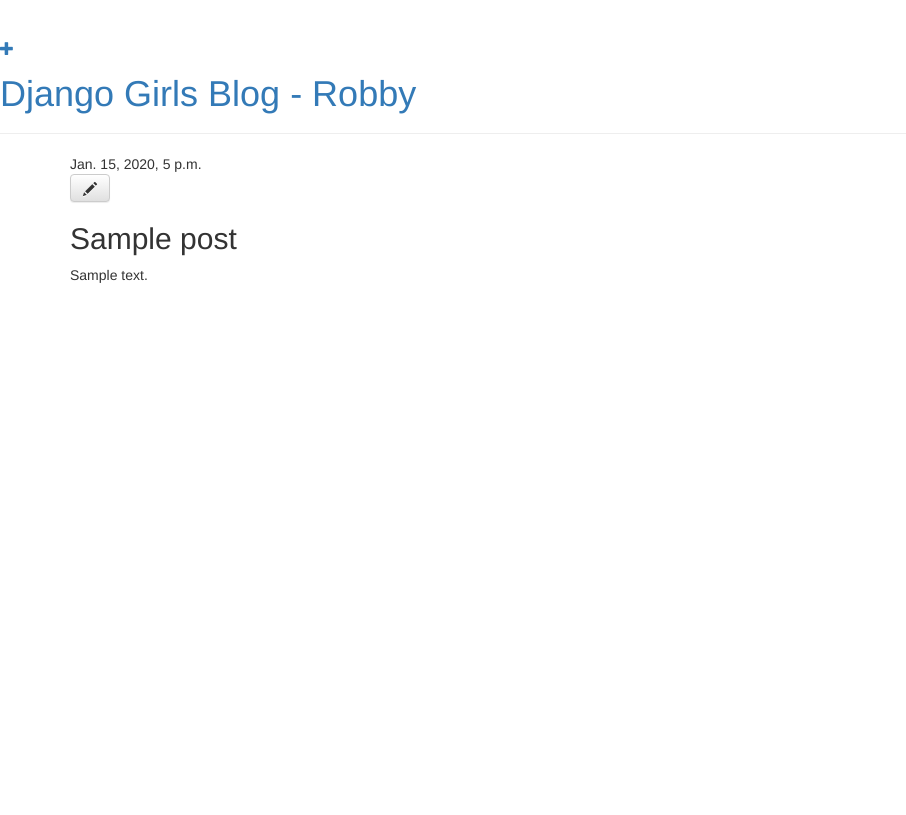
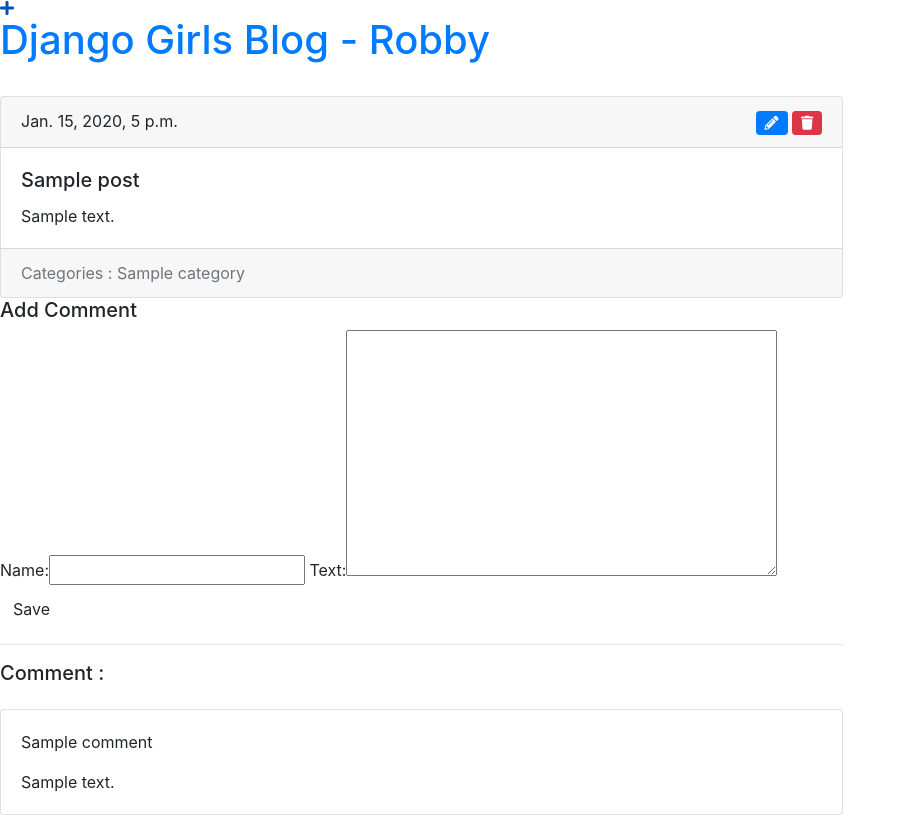
Before and after one commit to imrobbyrc/myblog-django, a Django app: page /post/1/ in a window 1280 px wide. Shown: the whole page, without its empty margins (0-906 px from the left). Before the commit the page ends 283 px from the top, so only its background shows below. Run offline with Django 3.2, Linux system fonts and the light colour scheme; a user stored in the database is signed in; tables that the repository leaves empty hold one stand-in row (values such as "Sample post"); some libraries are stand-ins or nearby versions.

Commit message:
add category and comment, still wip

```diff
--- a/myblog/blog/admin.py
+++ b/myblog/blog/admin.py
@@ -1,4 +1,6 @@
 from django.contrib import admin
-from .models import Post
+from .models import Post,Category,Comment
 # Register your models here.
 admin.site.register(Post)
+admin.site.register(Category)
+admin.site.register(Comment)
--- a/myblog/blog/forms.py
+++ b/myblog/blog/forms.py
@@ -1,8 +1,14 @@
 from django import forms
-from .models import Post
+from .models import Post,Comment
 
 class PostForm(forms.ModelForm):
 
     class Meta:
         model = Post
-        fields = ('title', 'text',)
+        fields = ('title', 'text','category')
+
+class CommentForm(forms.ModelForm):
+
+    class Meta:
+        model = Comment
+        fields = ('name','text')
--- a/myblog/blog/models.py
+++ b/myblog/blog/models.py
@@ -3,10 +3,19 @@ from django.conf import settings
 from django.utils import timezone
 
 # Create your models here.
+
+class Category(models.Model):
+    name = models.CharField(max_length=100)
+    created_date = models.DateTimeField(default=timezone.now)
+
+    def __str__(self):
+        return self.name
+
 class Post(models.Model):
     author = models.ForeignKey(settings.AUTH_USER_MODEL, on_delete=models.CASCADE)
     title = models.CharField(max_length=200)
     text = models.TextField()
+    category = models.ManyToManyField(Category)
     created_date = models.DateTimeField(default=timezone.now)
     published_date = models.DateTimeField(blank=True, null=True)
 
@@ -16,3 +25,12 @@ class Post(models.Model):
 
     def __str__(self):
         return self.title
+
+class Comment(models.Model):
+    name = models.CharField(max_length=100)
+    text = models.TextField()
+    post = models.ForeignKey(Post, on_delete=models.CASCADE)
+    created_date = models.DateTimeField(default=timezone.now)
+
+    def __str__(self):
+        return self.name
--- a/myblog/blog/templates/blog/base.html
+++ b/myblog/blog/templates/blog/base.html
@@ -2,21 +2,22 @@
 <html>
     <head>
         <title>Django Girls blog</title>
-        <link rel="stylesheet" href="//maxcdn.bootstrapcdn.com/bootstrap/3.2.0/css/bootstrap.min.css">
-        <link rel="stylesheet" href="//maxcdn.bootstrapcdn.com/bootstrap/3.2.0/css/bootstrap-theme.min.css">
         <link rel="stylesheet" href="{% static 'blog/css/style.css' %}">
+        <!-- CSS -->
+        <link rel="stylesheet" href="https://cdn.jsdelivr.net/npm/bootstrap@4.5.3/dist/css/bootstrap.min.css" integrity="sha384-TX8t27EcRE3e/ihU7zmQxVncDAy5uIKz4rEkgIXeMed4M0jlfIDPvg6uqKI2xXr2" crossorigin="anonymous">
         <link href="//fonts.googleapis.com/css?family=Lobster&subset=latin,latin-ext" rel="stylesheet" type="text/css">
+        <link rel="stylesheet" href="https://cdnjs.cloudflare.com/ajax/libs/font-awesome/5.15.1/css/all.min.css">
     </head>
     <body>
 
         <div class="page-header">
             {% if user.is_authenticated %}
-                <a href="{% url 'blog:post_new' %}" class="top-menu"><span class="glyphicon glyphicon-plus"></span></a>
+                <a href="{% url 'blog:post_new' %}" class="top-menu"><i class="fas fa-plus"></i></a>
             {% endif %}
             <h1><a href="/">Django Girls Blog - Robby</a></h1>
         </div>
 
-        <div class="content container">
+        <div class="content">
             <div class="row">
                 <div class="col-md-8">
                     {% block contents %}
@@ -24,5 +25,9 @@
                 </div>
             </div>
         </div>
+
+        <!-- jQuery and JS bundle w/ Popper.js -->
+        <script src="https://code.jquery.com/jquery-3.5.1.slim.min.js" integrity="sha384-DfXdz2htPH0lsSSs5nCTpuj/zy4C+OGpamoFVy38MVBnE+IbbVYUew+OrCXaRkfj" crossorigin="anonymous"></script>
+        <script src="https://cdn.jsdelivr.net/npm/bootstrap@4.5.3/dist/js/bootstrap.bundle.min.js" integrity="sha384-ho+j7jyWK8fNQe+A12Hb8AhRq26LrZ/JpcUGGOn+Y7RsweNrtN/tE3MoK7ZeZDyx" crossorigin="anonymous"></script>
     </body>
 </html>
--- a/myblog/blog/templates/blog/post_detail.html
+++ b/myblog/blog/templates/blog/post_detail.html
@@ -1,16 +1,43 @@
 {% extends 'blog/base.html' %}
 
 {% block contents %}
-    <div class="post">
-        {% if post.published_date %}
-            <div class="date">
-                {{ post.published_date }}
+
+    <div class="card mt-4">
+        <div class="card-header">
+        {{ context.post.published_date }}
+        {% if user.is_authenticated %}
+        <div class="float-right">
+            <a class="btn btn-sm btn-primary" href="{% url 'blog:post_edit' pk=context.post.pk %}"><i class="fas fa-pencil-alt"></i></a>
+            <a href="{% url 'blog:post_delete' pk=context.post.pk %}" class="btn btn-sm btn-danger"><i class="fas fa-trash"></i></a>
+        </div>
+        {% endif %}
+        </div>
+        <div class="card-body">
+            <h5 class="card-title"> {{ context.post.title }} </h5>
+            <p class="card-text">{{ context.post.text }}</p>
+        </div>
+        <div class="card-footer text-muted">
+            Categories :{% for cat in  context.post.category.all %} <span>{{cat}}</span> {% endfor %}
+        </div>
+    </div>
+
+    <h5>Add Comment</h5>
+    <form method="POST" class="post-form">
+        {% csrf_token %}
+        {{ context.comment_form.as_table }}
+        <button type="submit" class="save btn btn-default">Save</button>
+    </form>
+    <hr>
+    <h5>Comment : </h5>
+    {% for comment in context.comments  %}
+        <div class="card mt-4">
+            <div class="card-body">
+                <p class="card-text bold">{{ comment.name }}</p>
+                <p class="card-text">{{ comment.text }}</p>
             </div>
-        {% endif %}
-        {% if user.is_authenticated %}
-            <a class="btn btn-default" href="{% url 'blog:post_edit' pk=post.pk %}"><span class="glyphicon glyphicon-pencil"></span></a>
-        {% endif %}
-        <h2>{{ post.title }}</h2>
-        <p>{{ post.text|linebreaksbr }}</p>
-    </div>
+        </div>
+    {% endfor %}
+
+
+
 {% endblock %}
--- a/myblog/blog/views.py
+++ b/myblog/blog/views.py
@@ -1,16 +1,37 @@
 from django.shortcuts import render,get_object_or_404, redirect
 from django.utils import timezone
-from .models import Post
-from .forms import PostForm
+from .models import Post,Category, Comment
+from .forms import PostForm, CommentForm
 
 # Create your views here.
 def post_list(request):
+
     posts = Post.objects.filter(published_date__lte=timezone.now()).order_by('published_date')
-    return render(request, 'blog/post_list.html', {'posts': posts})
+    categories = Category.objects.all()
+    context = {
+        'posts' : posts,
+        'categories' : categories
+    }
+    return render(request, 'blog/post_list.html', {'context': context})
 
 def post_detail(request, pk):
     post = get_object_or_404(Post, pk=pk)
-    return render(request, 'blog/post_detail.html', {'post': post})
+    comments = Comment.objects.filter(post_id=pk).order_by('id')
+    if request.method == "POST":
+        form = CommentForm(request.POST)
+        if form.is_valid():
+            post = form.save(commit=False)
+            post.post_id = pk
+            post.save()
+            return redirect('blog:post_detail', pk=pk)
+    else:
+        comment_form = CommentForm()
+    context = {
+        'post' : post,
+        'comments' : comments,
+        'comment_form' : comment_form
+    }
+    return render(request, 'blog/post_detail.html', {'context': context})
 
 def post_new(request):
     if request.method == "POST":
@@ -20,6 +41,7 @@ def post_new(request):
             post.author = request.user
             post.published_date = timezone.now()
             post.save()
+            form.save_m2m()
             return redirect('blog:post_detail', pk=post.pk)
     else:
         form = PostForm()
@@ -34,6 +56,7 @@ def post_edit(request, pk):
             post.author = request.user
             post.published_date = timezone.now()
             post.save()
+            form.save_m2m()
             return redirect('blog:post_detail', pk=post.pk)
     else:
         form = PostForm(instance=post)
```
Also changed, not shown: myblog/blog/templates/blog/post_list.html (+11 -6 lines), myblog/blog/migrations/0002_category.py (added), myblog/blog/migrations/0003_auto_20201121_1828.py (added), myblog/blog/migrations/0004_auto_20201121_2200.py (added).
